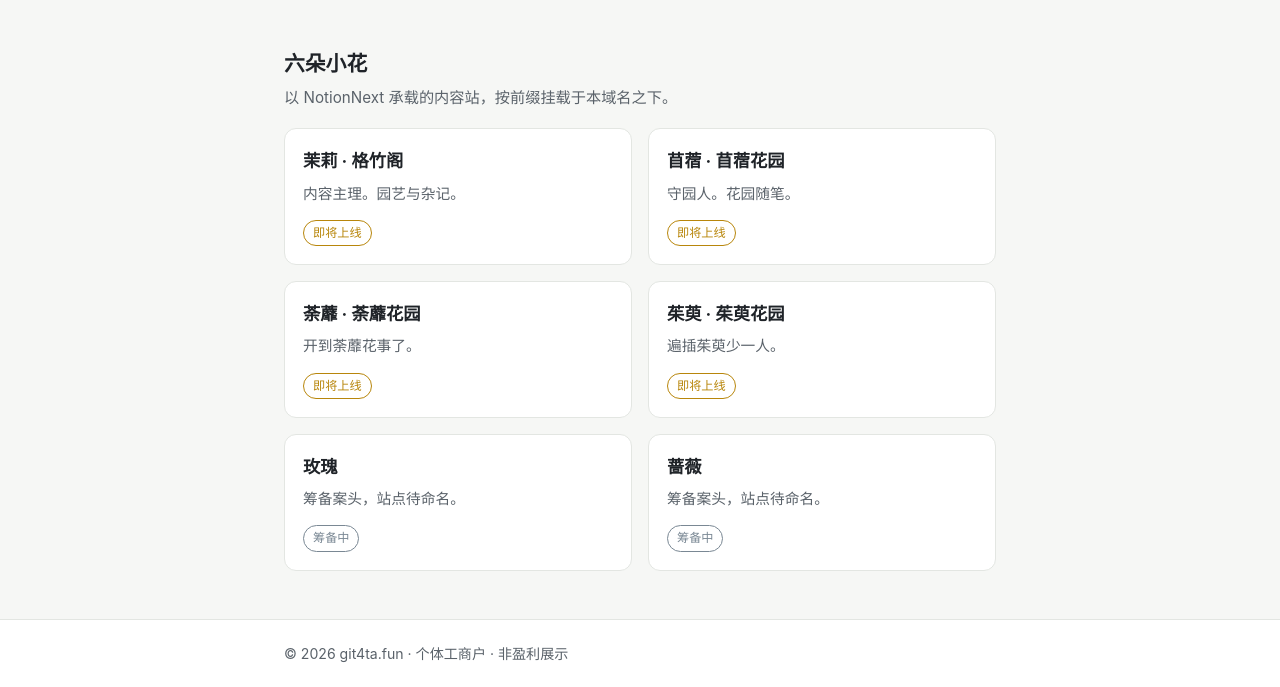
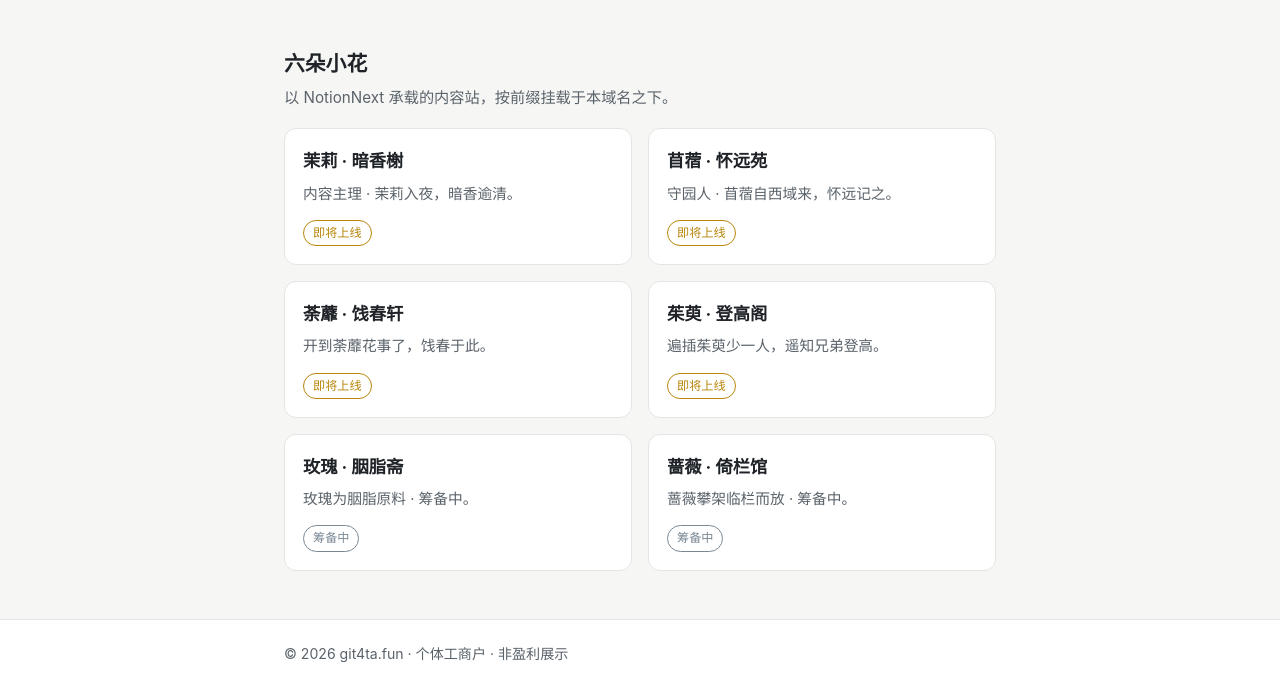
Before and after one commit to Seek-Key-LTD/navigation, a plain HTML site: page index.html in a window 1280 px wide. Shown: the part 263-950 px from the top of the page. Drawn offline with Linux system fonts and the light colour scheme.

Commit message:
六朵小花专栏改大观园三字雅名：暗香榭/怀远苑/饯春轩/登高阁/胭脂斋/倚栏馆

```diff
--- a/index.html
+++ b/index.html
@@ -38,43 +38,43 @@
       <ul class="grid">
         <li class="card">
           <a href="/moli/">
-            <h3>茉莉 · 格竹阁</h3>
-            <p>内容主理。园艺与杂记。</p>
+            <h3>茉莉 · 暗香榭</h3>
+            <p>内容主理 · 茉莉入夜，暗香逾清。</p>
             <span class="badge soon">即将上线</span>
           </a>
         </li>
         <li class="card">
           <a href="/muxu/">
-            <h3>苜蓿 · 苜蓿花园</h3>
-            <p>守园人。花园随笔。</p>
+            <h3>苜蓿 · 怀远苑</h3>
+            <p>守园人 · 苜蓿自西域来，怀远记之。</p>
             <span class="badge soon">即将上线</span>
           </a>
         </li>
         <li class="card">
           <a href="/tumi/">
-            <h3>荼蘼 · 荼蘼花园</h3>
-            <p>开到荼蘼花事了。</p>
+            <h3>荼蘼 · 饯春轩</h3>
+            <p>开到荼蘼花事了，饯春于此。</p>
             <span class="badge soon">即将上线</span>
           </a>
         </li>
         <li class="card">
           <a href="/zhuyu/">
-            <h3>茱萸 · 茱萸花园</h3>
-            <p>遍插茱萸少一人。</p>
+            <h3>茱萸 · 登高阁</h3>
+            <p>遍插茱萸少一人，遥知兄弟登高。</p>
             <span class="badge soon">即将上线</span>
           </a>
         </li>
         <li class="card">
           <a href="/meigui/">
-            <h3>玫瑰</h3>
-            <p>筹备案头，站点待命名。</p>
+            <h3>玫瑰 · 胭脂斋</h3>
+            <p>玫瑰为胭脂原料 · 筹备中。</p>
             <span class="badge plan">筹备中</span>
           </a>
         </li>
         <li class="card">
           <a href="/qiangwei/">
-            <h3>蔷薇</h3>
-            <p>筹备案头，站点待命名。</p>
+            <h3>蔷薇 · 倚栏馆</h3>
+            <p>蔷薇攀架临栏而放 · 筹备中。</p>
             <span class="badge plan">筹备中</span>
           </a>
         </li>
```
